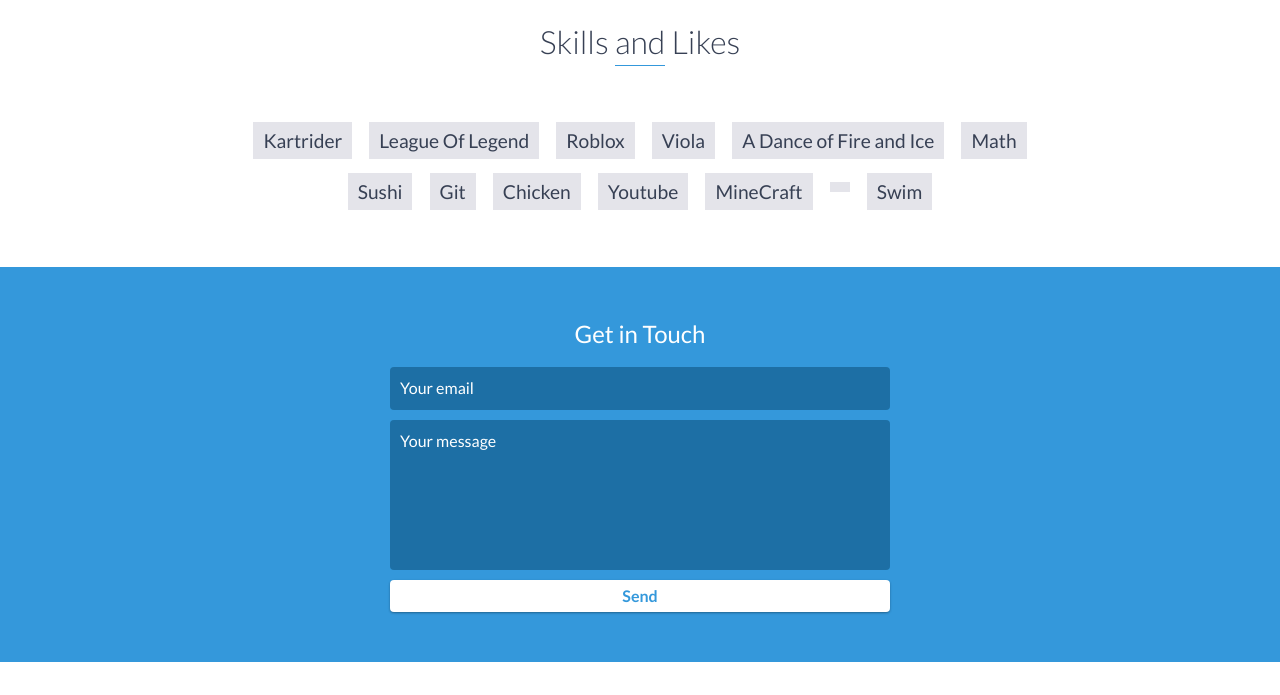
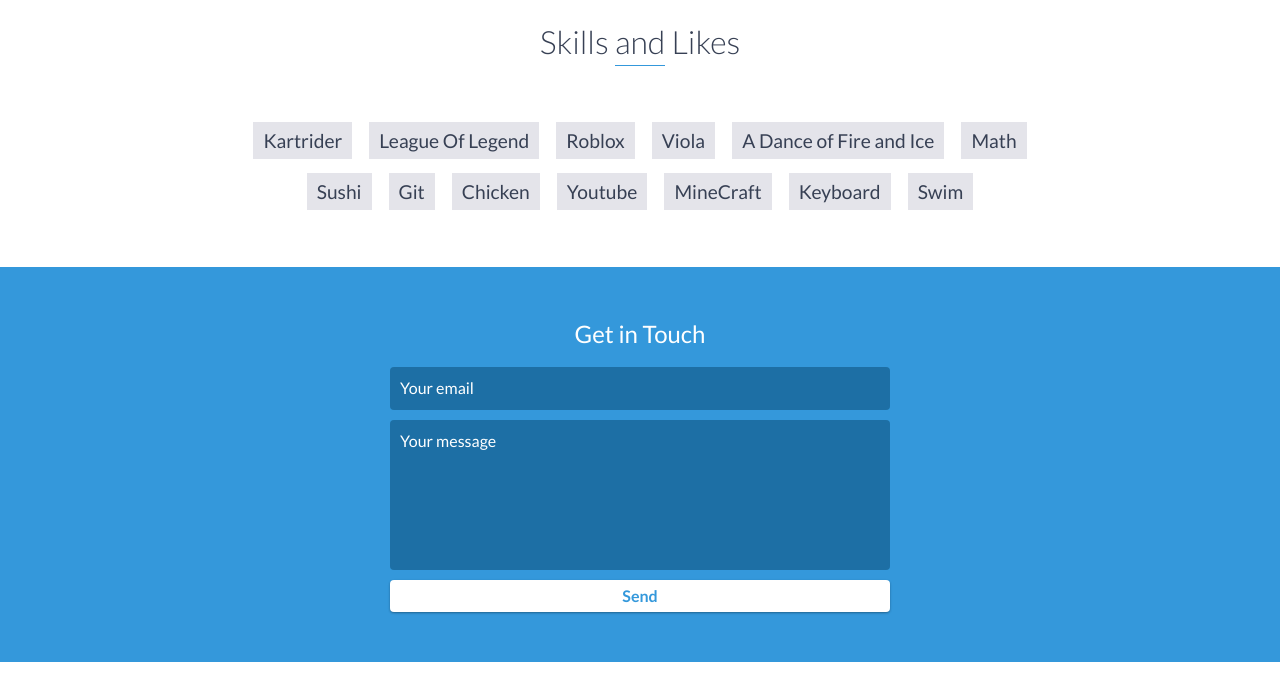
Before and after one commit to Ji-hoonSeo/Ji-hoonSeo.github.io, a website: page index.html in a window 1280 px wide. Shown: the part 3376-4071 px from the top of the page. Drawn offline with nearby package versions, Linux system fonts and the light colour scheme.

Commit message:
Wrote Keyboard

```diff
--- a/index.html
+++ b/index.html
@@ -205,7 +205,7 @@
             <li>Chicken</li>
             <li>Youtube</li>
             <li>MineCraft</li>
-            <li></li>
+            <li>Keyboard</li>
             <li>Swim</li>
         </ul>
     </div>
```
